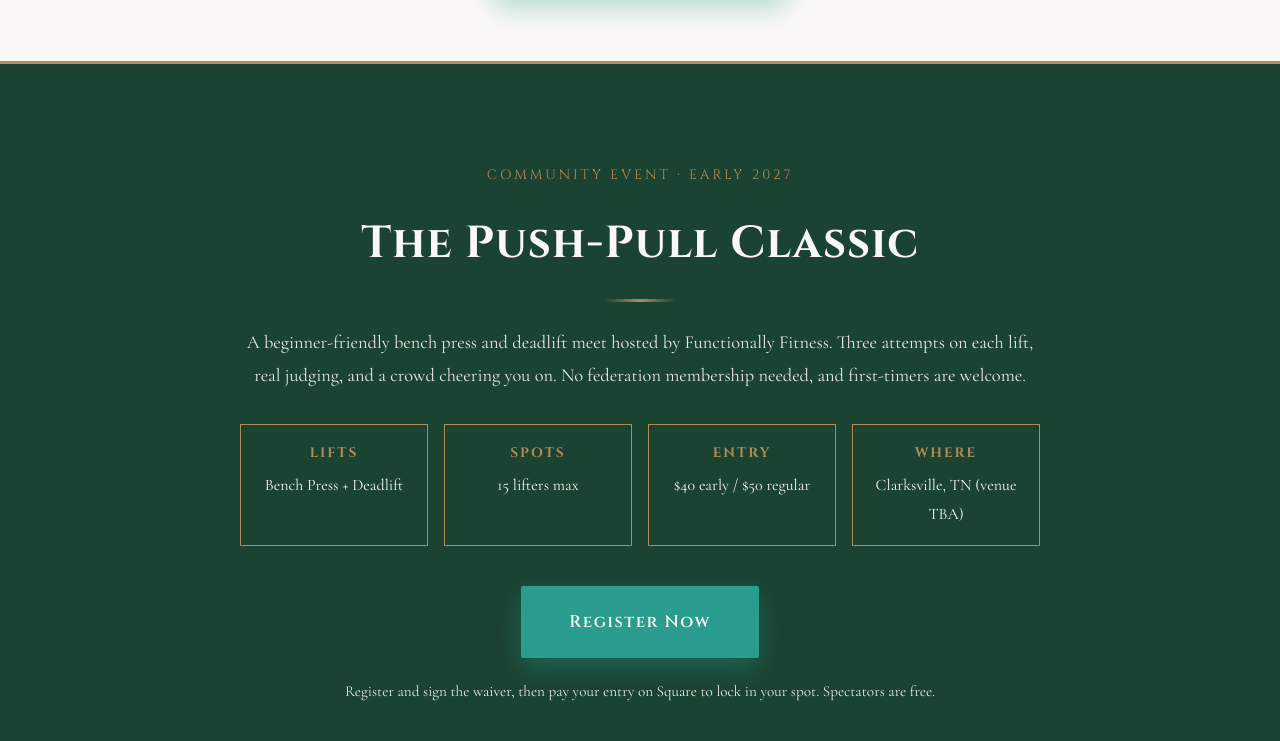
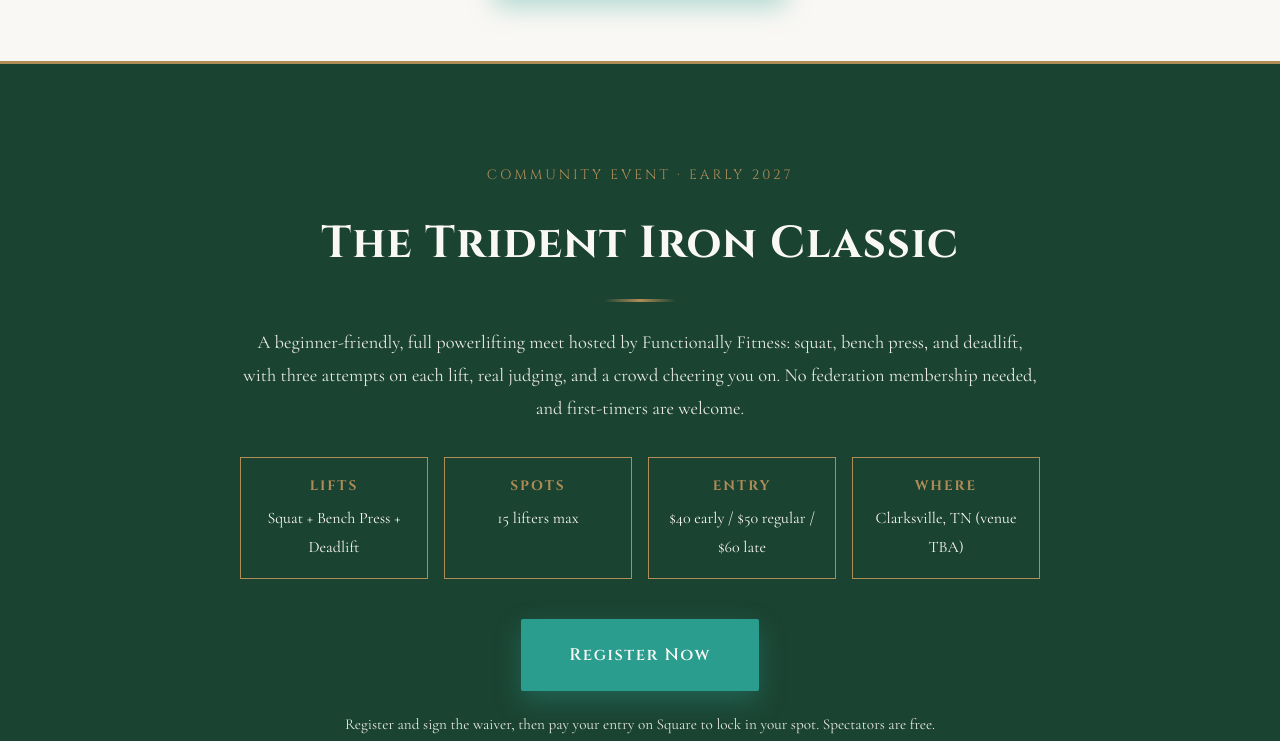
Before and after one commit to functionallyfitness-arch/functionally-fitness, a plain HTML site: page index.html in a window 1280 px wide. Shown: the part 7432-8173 px from the top of the page. Drawn offline with nearby package versions, Linux system fonts and the light colour scheme.

Commit message:
Rename meet to Trident Iron Classic, full three-lift meet
Co-Authored-By: Claude Opus 5.5 <noreply@anthropic.com>
Claude-Session: https://claude.ai/code/session_01J2rYqqjyX5vfkYn2xyDqv1

```diff
--- a/index.html
+++ b/index.html
@@ -776,7 +776,7 @@
             line-height: 1.8;
         }
 
-        /* Push-Pull Classic Event Section */
+        /* Trident Iron Classic Event Section */
         .event-section {
             padding: 6rem 0;
             background: var(--primary-color);
@@ -1422,7 +1422,7 @@
                     <li><a href="#options">Services</a></li>
                     <li><a href="#plans">Plans</a></li>
                     <li><a href="#foundational-four">Free Guide</a></li>
-                    <li><a href="#push-pull-classic">Meet</a></li>
+                    <li><a href="#trident-iron-classic">Meet</a></li>
                     <li><a href="https://ffclientportal.floot.app" class="btn btn-portal">Client Portal</a></li>
                     <li><a href="https://calendar.app.google/uceB14mhh3rDk57X7" class="cta-link">Book Now</a></li>
                 </ul>
@@ -1678,17 +1678,17 @@
         </div>
     </section>
 
-    <!-- Push-Pull Classic Event Section -->
-    <section class="event-section" id="push-pull-classic">
+    <!-- Trident Iron Classic Event Section -->
+    <section class="event-section" id="trident-iron-classic">
         <div class="container">
             <div class="event-content">
                 <span class="event-tag">COMMUNITY EVENT &middot; EARLY 2027</span>
-                <h2>The Push-Pull Classic</h2>
-                <p>A beginner-friendly bench press and deadlift meet hosted by Functionally Fitness. Three attempts on each lift, real judging, and a crowd cheering you on. No federation membership needed, and first-timers are welcome.</p>
+                <h2>The Trident Iron Classic</h2>
+                <p>A beginner-friendly, full powerlifting meet hosted by Functionally Fitness: squat, bench press, and deadlift, with three attempts on each lift, real judging, and a crowd cheering you on. No federation membership needed, and first-timers are welcome.</p>
                 <ul class="event-details">
-                    <li><strong>LIFTS</strong>Bench Press + Deadlift</li>
+                    <li><strong>LIFTS</strong>Squat + Bench Press + Deadlift</li>
                     <li><strong>SPOTS</strong>15 lifters max</li>
-                    <li><strong>ENTRY</strong>$40 early / $50 regular</li>
+                    <li><strong>ENTRY</strong>$40 early / $50 regular / $60 late</li>
                     <li><strong>WHERE</strong>Clarksville, TN (venue TBA)</li>
                 </ul>
                 <a href="https://form.jotform.com/263265590443056" class="btn btn-primary btn-large" target="_blank" rel="noopener">Register Now</a>
```
